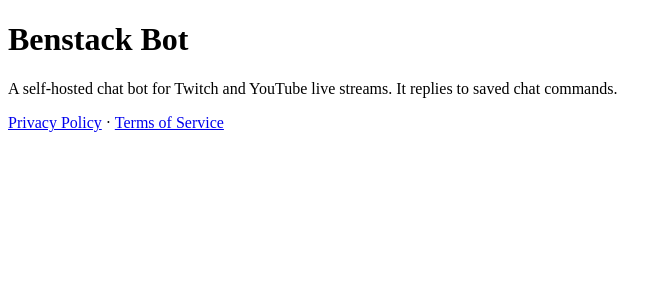
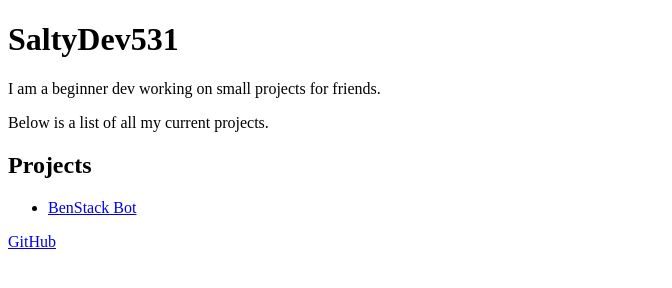
Before and after one commit to SaltyDev531/saltydev531.github.io, a plain HTML site: page index.html in a window 1280 px wide. Shown: the whole page, without its empty margins (0-672 px from the left). Drawn offline with Linux system fonts and the light colour scheme.

Commit message:
-updated pathing and made a real homepage

```diff
--- a/index.html
+++ b/index.html
@@ -1,7 +1,14 @@
 <!doctype html>
-<html><head><meta charset="utf-8"><title>Benstack Bot</title></head>
+<html><head><meta charset="utf-8"><title>SaltyDev531</title></head>
 <body>
-<h1>Benstack Bot</h1>
-<p>A self-hosted chat bot for Twitch and YouTube live streams. It replies to saved chat commands.</p>
-<p><a href="privacy.html">Privacy Policy</a> · <a href="terms.html">Terms of Service</a></p>
+<h1>SaltyDev531</h1>
+<p>I am a beginner dev working on small projects for friends.</p>
+<p>Below is a list of all my current projects.</p>
+<h2>Projects</h2>
+<ul>
+    <li><a href="./benstack-bot/benstack-bot.html">BenStack Bot</a></li>
+</ul>
+
+<footer><a href="https://https://github.com/SaltyDev531">GitHub</a></footer>
+
 </body></html>
```
Also changed, not shown: benstack-bot/benstack-bot.html (added, +6 -0 lines).
